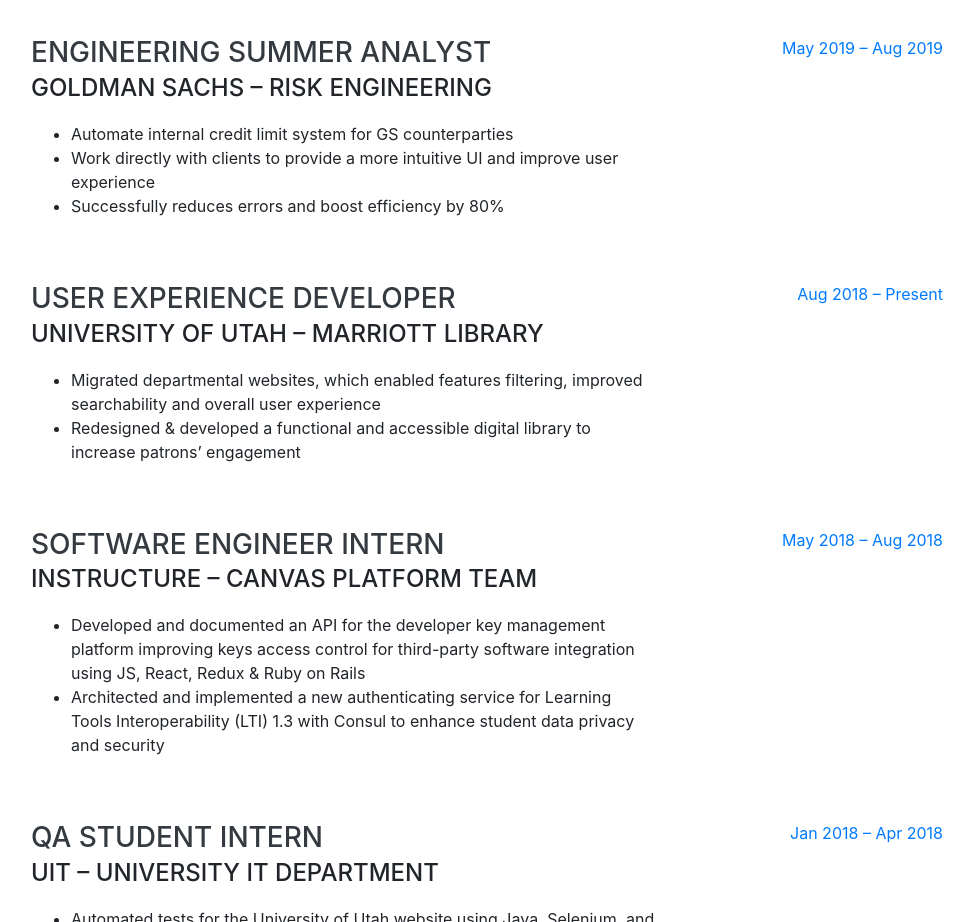
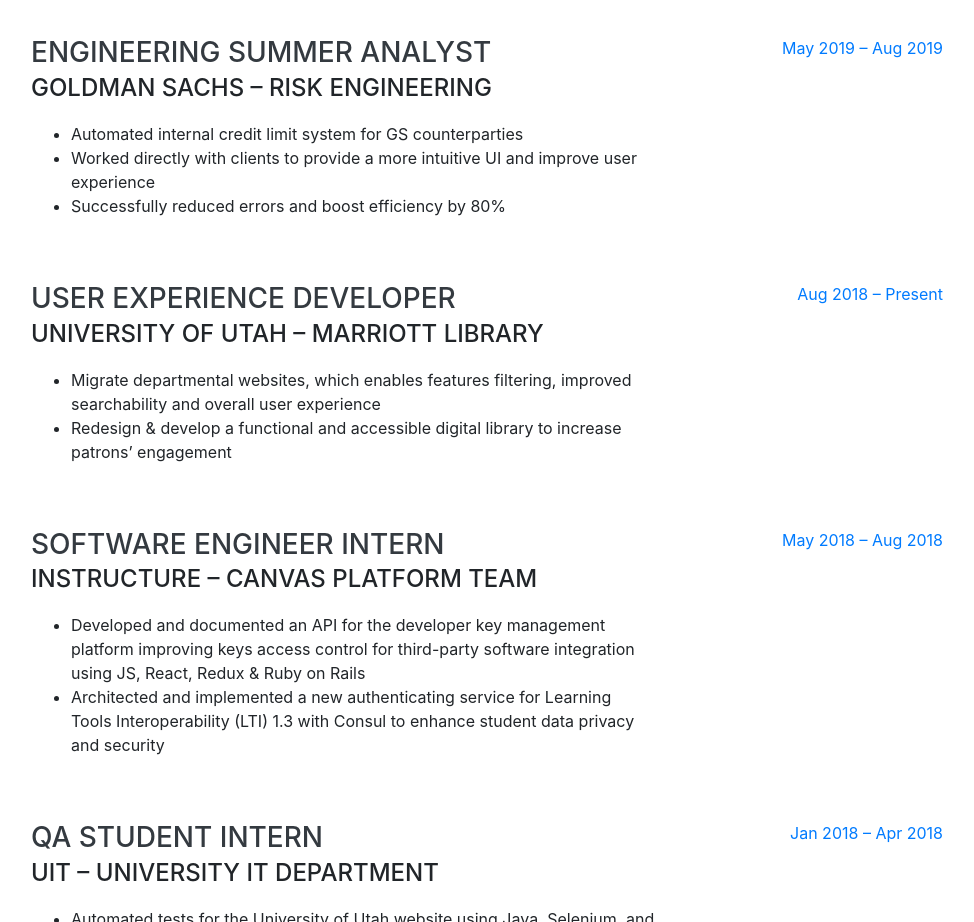
Before and after one commit to han-ngo/ArchivedPersonalPortfolio, a website with bundled scripts: page index.html in a window 1280 px wide. Shown: the part 1700-2622 px from the top of the page, without its empty margins (289-1263 px from the left). Built offline with nearby package versions, Linux system fonts and the light colour scheme; a web font is replaced by a local one.

Commit message:
Edit some description

```diff
--- a/index.html
+++ b/index.html
@@ -127,9 +127,9 @@
             <h3 class="mb-0">Engineering Summer Analyst</h3>
             <div class="subheading mb-3">Goldman Sachs – Risk Engineering</div>
             <ul>
-              <li>Automate internal credit limit system for GS counterparties</li>
-              <li>Work directly with clients to provide a more intuitive UI and improve user experience</li>
-              <li>Successfully reduces errors and boost efficiency by 80%</li>
+              <li>Automated internal credit limit system for GS counterparties</li>
+              <li>Worked directly with clients to provide a more intuitive UI and improve user experience</li>
+              <li>Successfully reduced errors and boost efficiency by 80%</li>
             </ul>
           </div>
           <div class="resume-date text-md-right">
@@ -142,9 +142,9 @@
             <h3 class="mb-0">User Experience Developer</h3>
             <div class="subheading mb-3">University of Utah – Marriott Library</div>
             <ul>
-              <li>Migrated departmental websites, which enabled features filtering, improved searchability and overall
+              <li>Migrate departmental websites, which enables features filtering, improved searchability and overall
               user experience</li>
-              <li>Redesigned & developed a functional and accessible digital library to increase patrons’ engagement</li>
+              <li>Redesign & develop a functional and accessible digital library to increase patrons’ engagement</li>
             </ul>
           </div>
           <div class="resume-date text-md-right">
@@ -486,7 +486,7 @@
                 This prevents "re-inventing the wheel" situations, where each school or departments has to create their own small TA queue
                 application. Ultimately, the Canvas-integrated TA queue would allow for more efficient and directed TA hours, thus increase
                 student success as a result.</p>
-                <p>This new feature provides:
+                <p>In addition to the basic TA Queue functions, this project also provides:
                   <ul>
                     <li>Remote TA help hours via Video Conferences</li>
                     <li>Statistics / Insights Page for Professors and TA</li>
```
